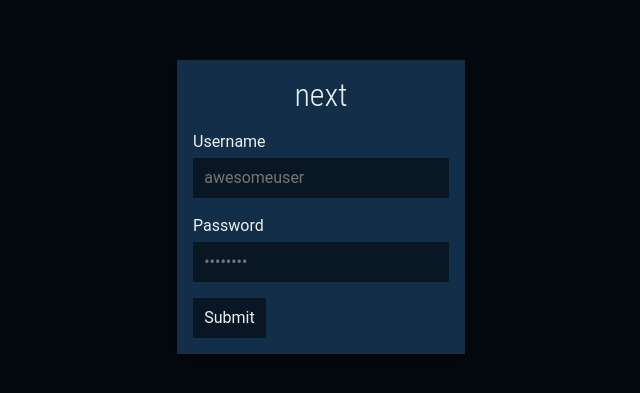
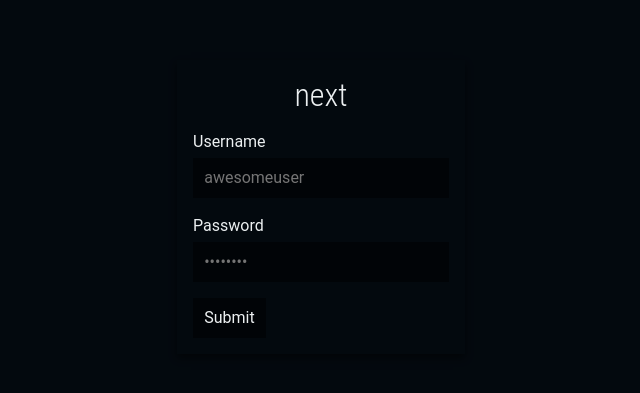
Before and after one commit to thatnuei/next, a React app: page / in a window 1280 px wide. Shown: the part 193-586 px from the top of the page, without its empty margins (319-959 px from the left). Built offline with nearby package versions, Linux system fonts and the light colour scheme.

Commit message:
extend overlay with more functionality

```diff
--- a/src/ui/Overlay.tsx
+++ b/src/ui/Overlay.tsx
@@ -1,16 +1,27 @@
 import React from "react"
-import { flist3 } from "./colors"
-import { styled } from "./styled"
+import { css, styled } from "./styled"
 
-export type OverlayProps = {}
+export type OverlayAnchor = "center" | "left" | "right"
+
+export type OverlayProps = {
+  anchor?: OverlayAnchor
+  onShadeClick?: () => void
+}
 
 export class Overlay extends React.Component<OverlayProps> {
   render() {
+    const { anchor = "center" } = this.props
     return (
-      <Shade>
-        <Panel>{this.props.children}</Panel>
+      <Shade onClick={this.handleShadeClick}>
+        <Panel anchor={anchor}>{this.props.children}</Panel>
       </Shade>
     )
+  }
+
+  private handleShadeClick = (event: React.MouseEvent) => {
+    if (event.target === event.currentTarget && this.props.onShadeClick) {
+      this.props.onShadeClick()
+    }
   }
 }
 
@@ -26,9 +37,26 @@ const Shade = styled.div`
   display: flex;
 `
 
-const Panel = styled.div<OverlayProps>`
-  background-color: ${flist3};
+const Panel = styled.div<{ anchor: OverlayAnchor }>`
   box-shadow: 0px 4px 8px rgba(0, 0, 0, 0.5);
-  max-width: calc(100vw - 2rem);
-  margin: auto;
+  ${(props) => anchorStyles[props.anchor]};
 `
+
+const anchorStyles = {
+  center: css`
+    margin: auto;
+    max-width: calc(100vw - 2rem);
+  `,
+  left: css`
+    position: absolute;
+    top: 0;
+    bottom: 0;
+    left: 0;
+  `,
+  right: css`
+    position: absolute;
+    top: 0;
+    bottom: 0;
+    right: 0;
+  `,
+}
```
